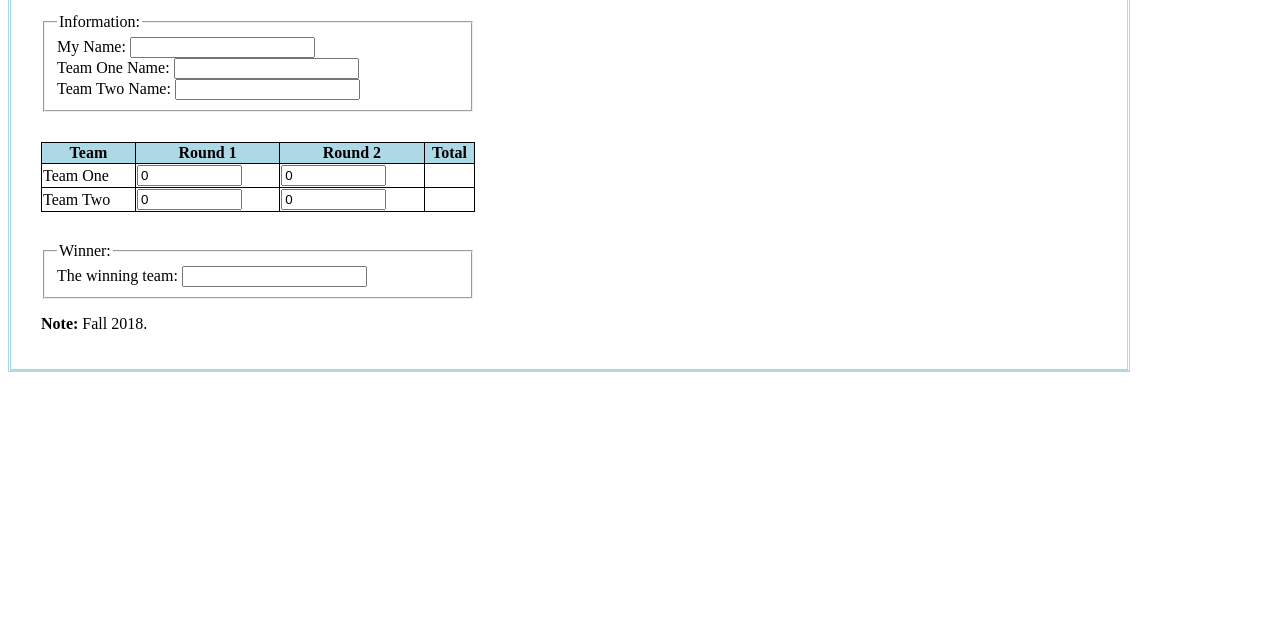
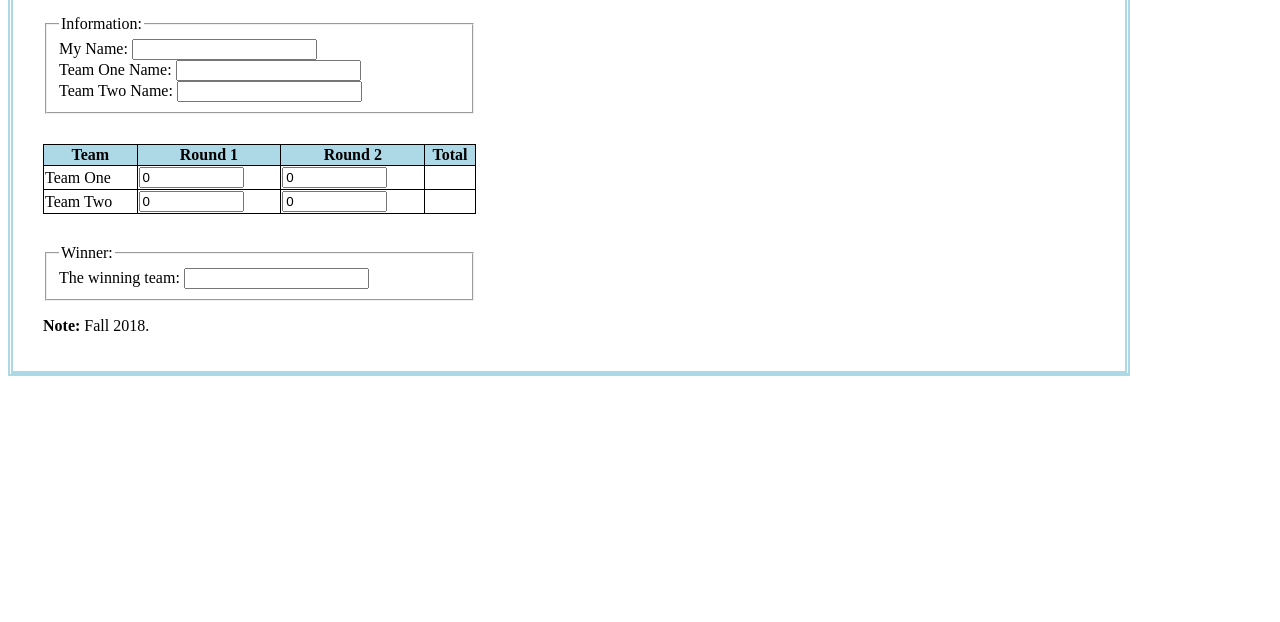
Before and after one commit to hnalzura/Prog03, a plain HTML site: page index.html in a window 1280 px wide. Shown: the part 178-800 px from the top of the page. Drawn offline with Linux system fonts and the light colour scheme.

Commit message:
Update index.html

```diff
--- a/index.html
+++ b/index.html
@@ -8,7 +8,7 @@
 			p {color: black; }
 			form { margin-top: 30px; width: 40%;}
            		h1 { text-shadow: 2px 2px lightblue; margin-bottom: 30px;}
-           		body {border: 3px solid lightblue; border-style: solid double; margin-top: 100px; margin-right: 150px ;padding-left: 30px; padding-bottom: 20px;}
+           		body {border: 5px solid lightblue; border-style: solid double; margin-top: 100px; margin-right: 150px ;padding-left: 30px; padding-bottom: 20px;}
 		</style>
 	</head>
     	<h1> Football</h1>
```
